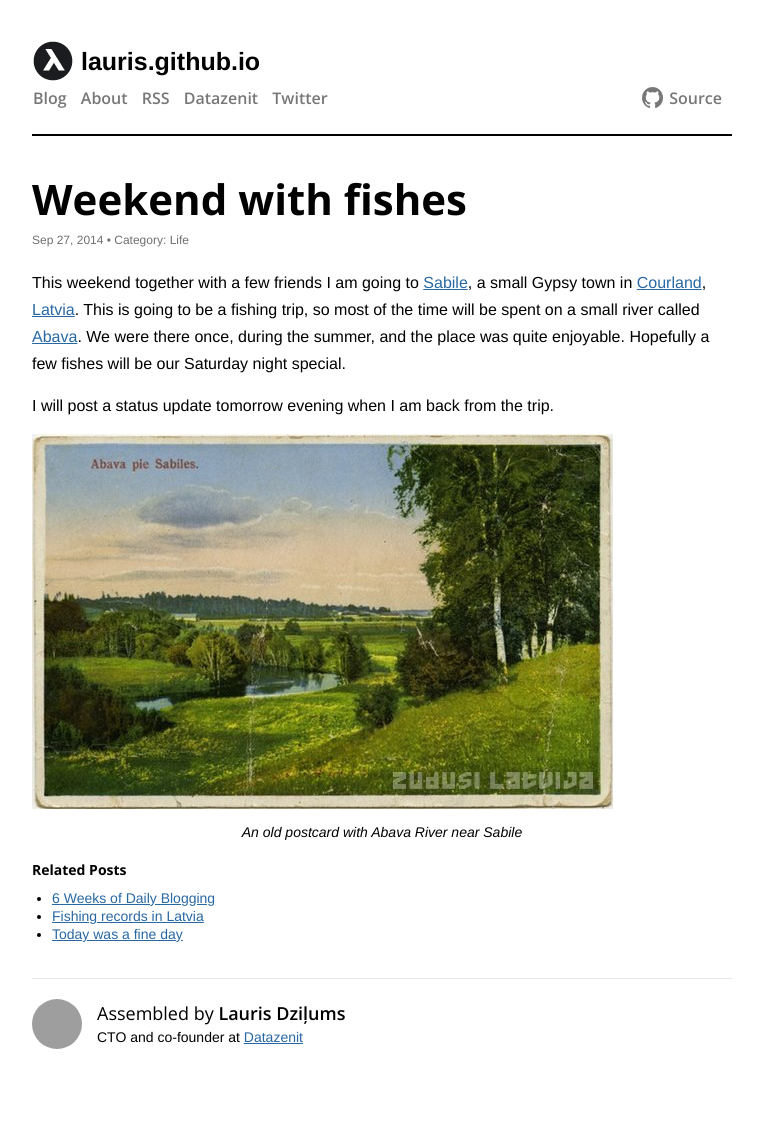
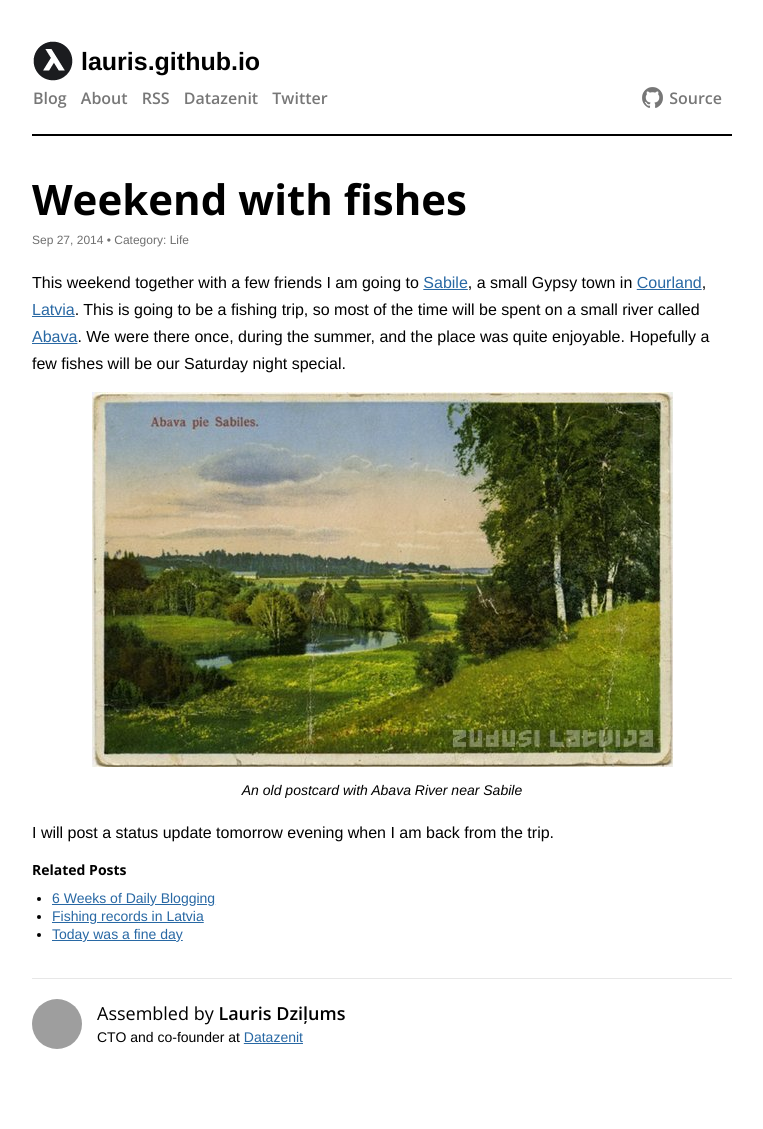
Before and after one commit to lauris/lauris.github.com, a Jekyll site: the page built from _posts/2014-09-27-weekend-with-fishes.md, in a window 1280 px wide. Shown: the whole page, without its empty margins (258-1021 px from the left). Built offline with Jekyll 4.4.1, drawn with Linux system fonts in a browser that asks for light colours; comment, search, counter and statistics services are not loaded; grey boxes are pictures that could not be loaded.

Commit message:
Fix image.

```diff
--- a/_posts/2014-09-27-weekend-with-fishes.md
+++ b/_posts/2014-09-27-weekend-with-fishes.md
@@ -8,8 +8,8 @@ related: ["Fishing records in Latvia", "Today was a fine day", "6 Weeks of Daily
 
 This weekend together with a few friends I am going to [Sabile](http://en.wikipedia.org/wiki/Sabile), a small Gypsy town in [Courland](http://en.wikipedia.org/wiki/Courland), [Latvia](http://en.wikipedia.org/wiki/Latvia). This is going to be a fishing trip, so most of the time will be spent on a small river called [Abava](http://en.wikipedia.org/wiki/Abava_River). We were there once, during the summer, and the place was quite enjoyable. Hopefully a few fishes will be our Saturday night special.
 
-I will post a status update tomorrow evening when I am back from the trip.
-
-![Abava Postcard](/images/blog/abava-postcard.jpg)
+<img src="/images/blog/abava-postcard.jpg" alt="Abava River" style="margin:auto">
 
 <p class="caption">An old postcard with Abava River near Sabile</p>
+
+I will post a status update tomorrow evening when I am back from the trip.
```
